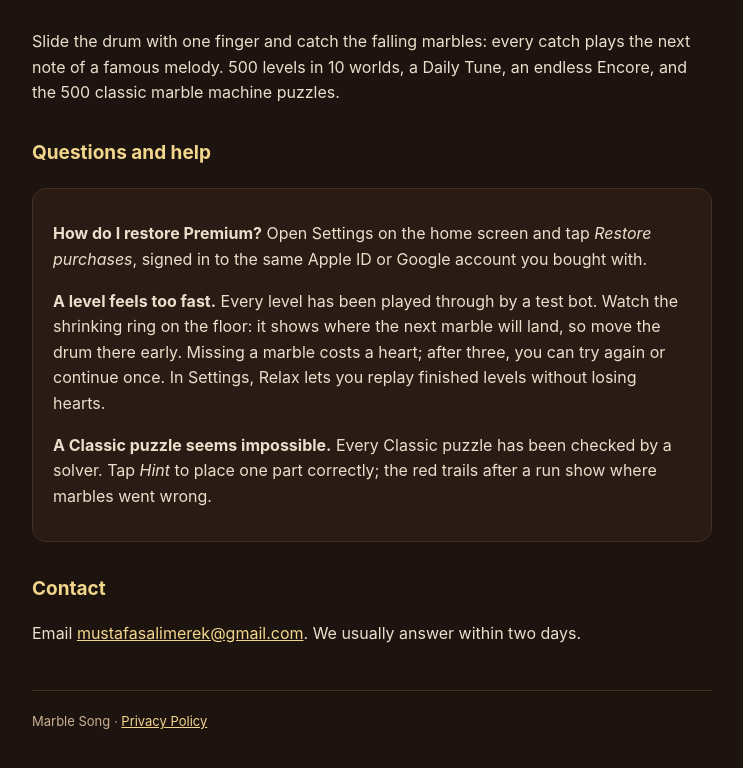
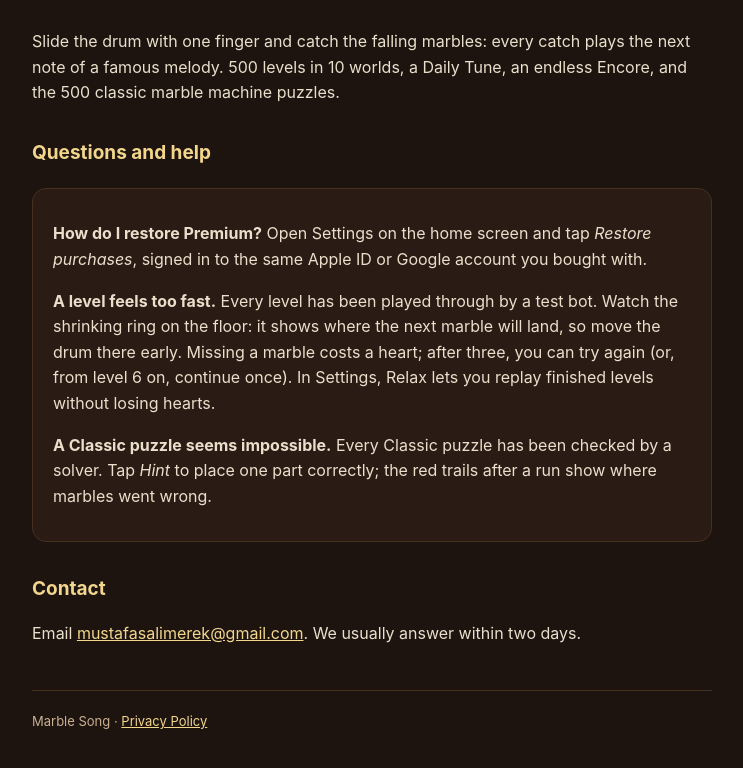
Before and after one commit to mustafasalimerek-bit/marble-song-legal, a plain HTML site: page index.html in a window 1280 px wide. Shown: the part 130-898 px from the top of the page, without its empty margins (268-1011 px from the left). Drawn offline with Linux system fonts and the light colour scheme.

Commit message:
Support: Continue from level 6

```diff
--- a/index.html
+++ b/index.html
@@ -15,7 +15,7 @@
   <h2>Questions and help</h2>
   <div class="card">
     <p><strong>How do I restore Premium?</strong> Open Settings on the home screen and tap <em>Restore purchases</em>, signed in to the same Apple ID or Google account you bought with.</p>
-    <p><strong>A level feels too fast.</strong> Every level has been played through by a test bot. Watch the shrinking ring on the floor: it shows where the next marble will land, so move the drum there early. Missing a marble costs a heart; after three, you can try again or continue once. In Settings, Relax lets you replay finished levels without losing hearts.</p>
+    <p><strong>A level feels too fast.</strong> Every level has been played through by a test bot. Watch the shrinking ring on the floor: it shows where the next marble will land, so move the drum there early. Missing a marble costs a heart; after three, you can try again (or, from level 6 on, continue once). In Settings, Relax lets you replay finished levels without losing hearts.</p>
     <p><strong>A Classic puzzle seems impossible.</strong> Every Classic puzzle has been checked by a solver. Tap <em>Hint</em> to place one part correctly; the red trails after a run show where marbles went wrong.</p>
   </div>
 
```
